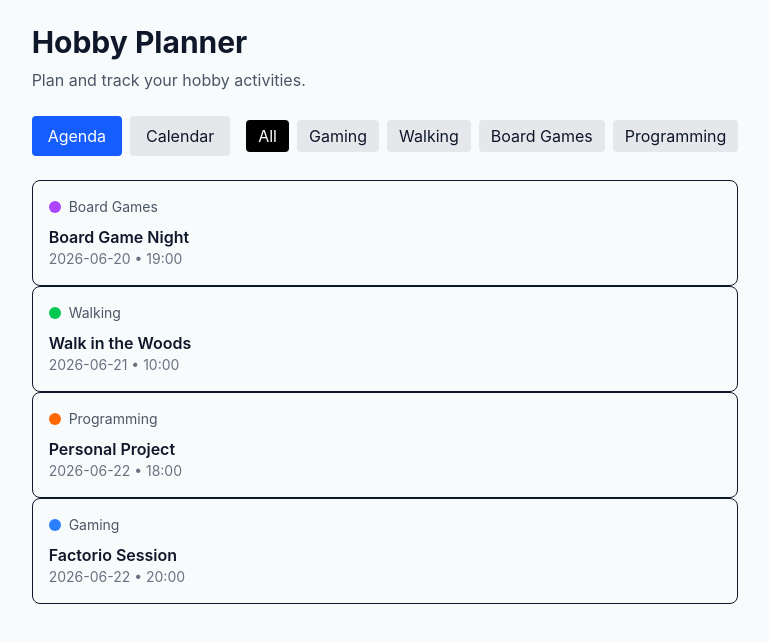
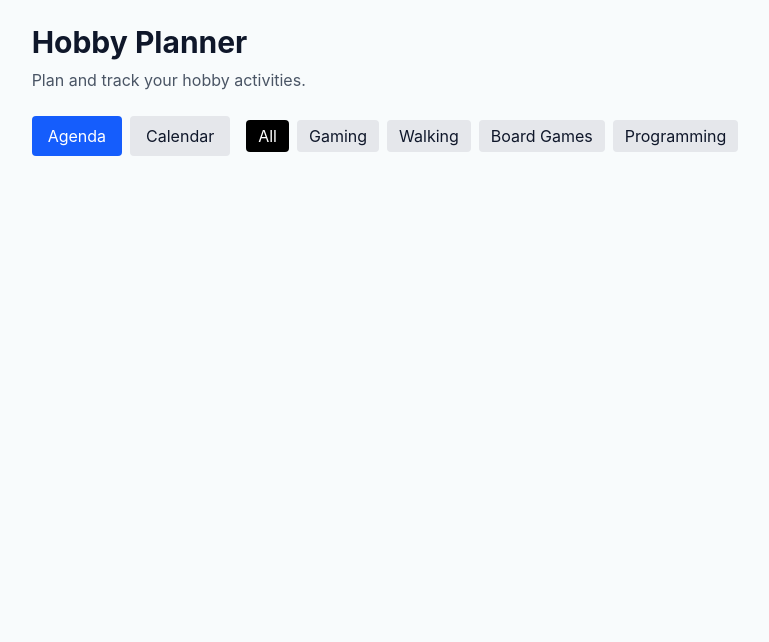
Before and after one commit to RoaldGaasbeek/Hobby-Agenda, a Next.js app in the folder hobby-agenda/: page / in a window 1280 px wide. Shown: the top 642 px of the page, without its empty margins (255-1024 px from the left). Built offline with nearby package versions, Linux system fonts and the light colour scheme.

Commit message:
gebruik localstorage

```diff
--- a/hobby-agenda/app/page.tsx
+++ b/hobby-agenda/app/page.tsx
@@ -8,37 +8,9 @@ import ViewToggle from "@/components/ViewToggle";
 
 import { categories } from "@/lib/categories";
 import { Activity } from "@/types/activity";
+import { getActivities } from "@/lib/storage";
 
-const activities: Activity[] = [
-  {
-    id: "1",
-    title: "Board Game Night",
-    date: "2026-06-20",
-    time: "19:00",
-    categoryId: "boardgames",
-  },
-  {
-    id: "2",
-    title: "Walk in the Woods",
-    date: "2026-06-21",
-    time: "10:00",
-    categoryId: "walking",
-  },
-  {
-    id: "3",
-    title: "Factorio Session",
-    date: "2026-06-22",
-    time: "20:00",
-    categoryId: "gaming",
-  },
-  {
-    id: "4",
-    title: "Personal Project",
-    date: "2026-06-22",
-    time: "18:00",
-    categoryId: "programming",
-  },
-];
+const activities: Activity[] = getActivities();
 
 export default function HomePage() {
   const [view, setView] = useState<"agenda" | "calendar">(
--- /dev/null
+++ b/hobby-agenda/lib/storage.ts
@@ -0,0 +1,20 @@
+import { Activity } from "@/types/activity";
+
+const STORAGE_KEY = "activities";
+
+export function getActivities(): Activity[] {
+  const raw = localStorage.getItem(STORAGE_KEY);
+
+  if (!raw) return [];
+
+  return JSON.parse(raw);
+}
+
+export function saveActivities(
+  activities: Activity[],
+) {
+  localStorage.setItem(
+    STORAGE_KEY,
+    JSON.stringify(activities),
+  );
+}
--- a/hobby-agenda/types/activity.ts
+++ b/hobby-agenda/types/activity.ts
@@ -10,5 +10,5 @@ export type Activity = {
   date: string;
   time: string;
   categoryId: string;
-  notes?: string;
+  description?: string;
 };
```
